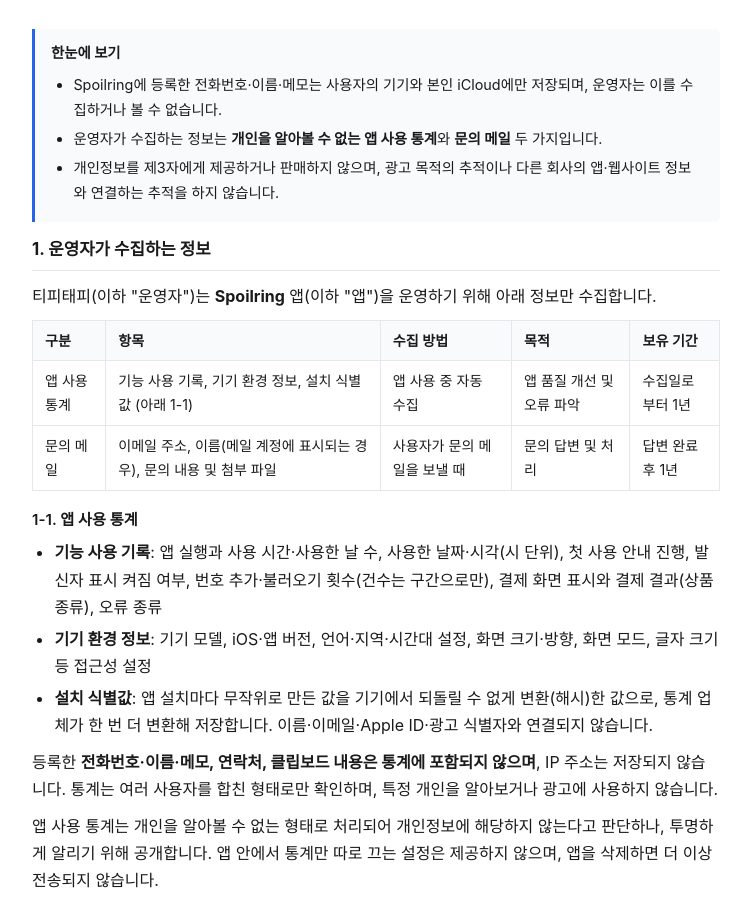
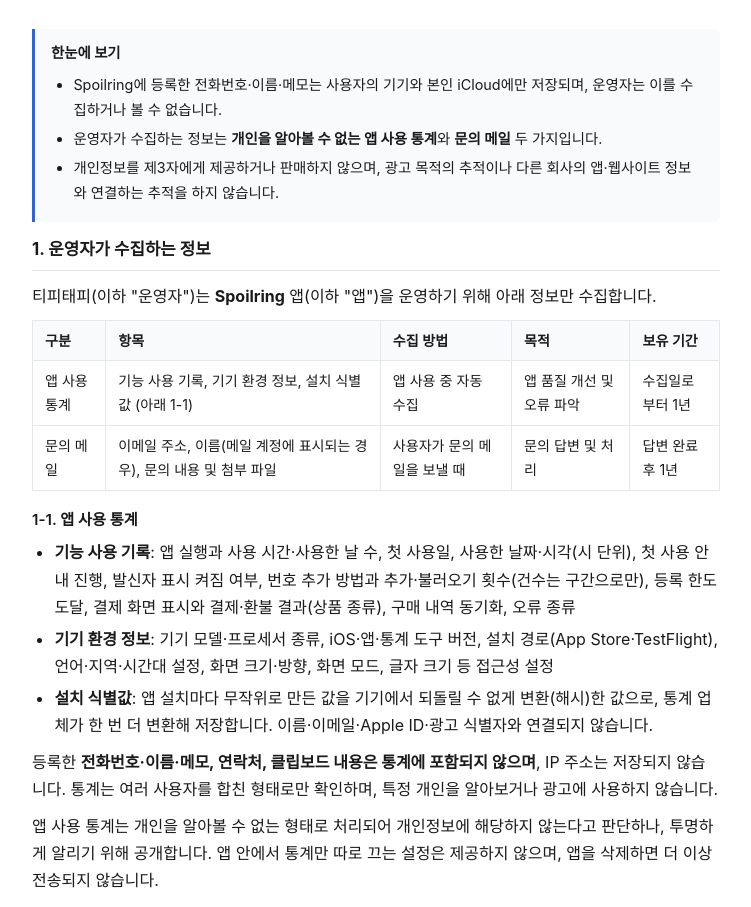
Before and after one commit to booo-st/spoilring-privacy, a plain HTML site: page index.html in a window 1280 px wide. Shown: the part 182-1089 px from the top of the page, without its empty margins (264-1015 px from the left). Drawn offline with Linux system fonts and the light colour scheme.

Commit message:
docs: 개인정보처리방침 1-1 문구 보완 (시행 2026-12-01)
Co-Authored-By: Claude Opus 5.5 <noreply@anthropic.com>

```diff
--- a/index.html
+++ b/index.html
@@ -163,8 +163,8 @@
 
   <h3>1-1. 앱 사용 통계</h3>
   <ul>
-    <li><strong>기능 사용 기록</strong>: 앱 실행과 사용 시간·사용한 날 수, 사용한 날짜·시각(시 단위), 첫 사용 안내 진행, 발신자 표시 켜짐 여부, 번호 추가·불러오기 횟수(건수는 구간으로만), 결제 화면 표시와 결제 결과(상품 종류), 오류 종류</li>
-    <li><strong>기기 환경 정보</strong>: 기기 모델, iOS·앱 버전, 언어·지역·시간대 설정, 화면 크기·방향, 화면 모드, 글자 크기 등 접근성 설정</li>
+    <li><strong>기능 사용 기록</strong>: 앱 실행과 사용 시간·사용한 날 수, 첫 사용일, 사용한 날짜·시각(시 단위), 첫 사용 안내 진행, 발신자 표시 켜짐 여부, 번호 추가 방법과 추가·불러오기 횟수(건수는 구간으로만), 등록 한도 도달, 결제 화면 표시와 결제·환불 결과(상품 종류), 구매 내역 동기화, 오류 종류</li>
+    <li><strong>기기 환경 정보</strong>: 기기 모델·프로세서 종류, iOS·앱·통계 도구 버전, 설치 경로(App Store·TestFlight), 언어·지역·시간대 설정, 화면 크기·방향, 화면 모드, 글자 크기 등 접근성 설정</li>
     <li><strong>설치 식별값</strong>: 앱 설치마다 무작위로 만든 값을 기기에서 되돌릴 수 없게 변환(해시)한 값으로, 통계 업체가 한 번 더 변환해 저장합니다. 이름·이메일·Apple ID·광고 식별자와 연결되지 않습니다.</li>
   </ul>
   <p>등록한 <strong>전화번호·이름·메모, 연락처, 클립보드 내용은 통계에 포함되지 않으며</strong>, IP 주소는 저장되지 않습니다. 통계는 여러 사용자를 합친 형태로만 확인하며, 특정 개인을 알아보거나 광고에 사용하지 않습니다.</p>
```
